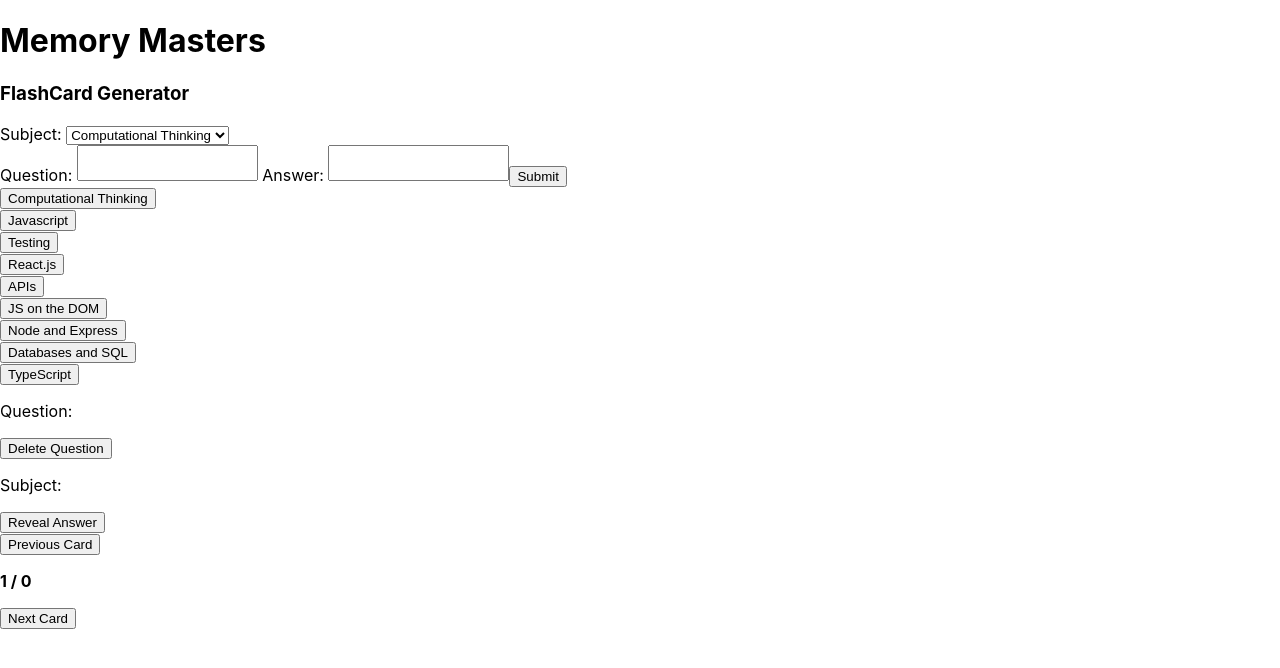
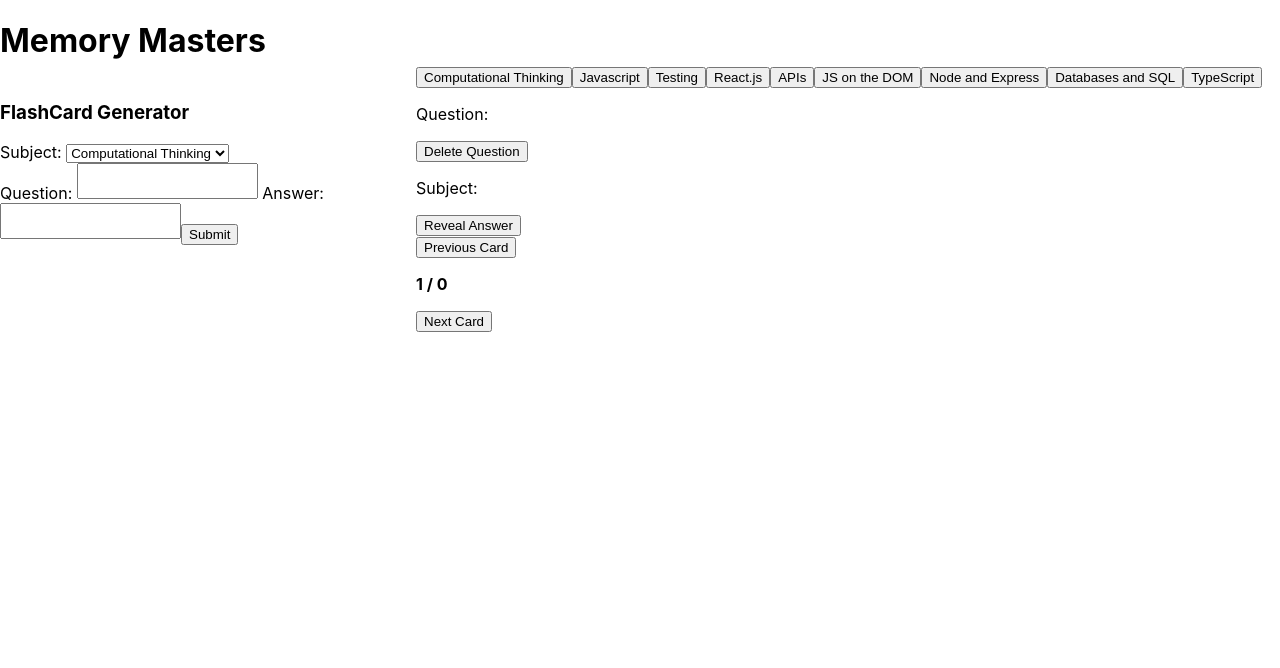
Before and after one commit to SchoolOfCode/bc14_w7_project-frontend-agile-avengers-room-2, a React (Create React App) app in the folder memory-master/: page / in a window 1280 px wide. Shown: the top 668 px of the page. Built offline with nearby package versions, Linux system fonts and the light colour scheme.

Commit message:
Setting up initial Grid

```diff
--- a/memory-master/package.json
+++ b/memory-master/package.json
@@ -3,6 +3,9 @@
   "version": "0.1.0",
   "private": true,
   "dependencies": {
+    "@emotion/react": "^11.10.6",
+    "@emotion/styled": "^11.10.6",
+    "@mui/material": "^5.12.2",
     "@testing-library/jest-dom": "^5.16.5",
     "@testing-library/react": "^13.4.0",
     "@testing-library/user-event": "^13.5.0",
--- a/memory-master/src/Components/App/App.js
+++ b/memory-master/src/Components/App/App.js
@@ -3,6 +3,7 @@ import Form from "../Form/Form";
 import QuestionCard from "../QuestionCard/QuestionCard";
 import SubjectCard from "../SubjectCard/SubjectCard";
 import { useState, useEffect } from "react";
+import { Grid } from "@mui/material";
 
 /* Plan for MVP
 - The user will be presented with a form in which they select from a list of hard-coded subjects, in which the subsequent flash cards will be grouped.
@@ -55,15 +56,14 @@ const initialQuestionsAndAnswers = [
 ];
 
 function App() {
-
   //created state variables
   const [questionsAndAnswers, setQuestionsAndAnswers] = useState(
     initialQuestionsAndAnswers
   );
 
-    useEffect(()=>{
+  useEffect(() => {
     displayQuestion(currentSubject);
-    }, [questionsAndAnswers])
+  }, [questionsAndAnswers]);
 
   // questionsAndAnswers is an array of objects, each object contains a question and answer, unique key, and subject
   const [currentSubject, setCurrentSubject] = useState(""); //currentSubject is a string, which will be the subject of the current card being displayed
@@ -125,7 +125,7 @@ function App() {
     let newArray = questionsAndAnswers.filter((item) => item.key !== key);
     console.log(newArray);
     setQuestionsAndAnswers(newArray);
-    console.log(questionsAndAnswers)
+    console.log(questionsAndAnswers);
 
     //update the state based on the previous state using the updater function
     // setQuestionsAndAnswers((filteredArray) => {
@@ -166,6 +166,8 @@ function App() {
   return (
     <main>
       <h1>Memory Masters</h1>
+      <Grid container spacing={2}>
+        <Grid item xs={12} md={4}>
           <Form
             subjectList={subjectList}
             storeQuestionInput={storeQuestionInput}
@@ -175,10 +177,23 @@ function App() {
               addObject(selectedSubject, newQuestion, newAnswer);
             }}
           />
+        </Grid>
+        <Grid item xs={12} md={8} container spacing={2}>
           {subjectList.map((item) => {
-        return <SubjectCard setCurrentSubject={setCurrentSubject} subject={item} displayQuestion={displayQuestion} />;
+            return (
+              <SubjectCard
+                setCurrentSubject={setCurrentSubject}
+                subject={item}
+                displayQuestion={displayQuestion}
+              />
+            );
           })}
-      <QuestionCard filteredArray={filteredArray} deleteObject={deleteObject} />
+          <QuestionCard
+            filteredArray={filteredArray}
+            deleteObject={deleteObject}
+          />
+        </Grid>
+      </Grid>
     </main>
   );
 }
--- /dev/null
+++ b/memory-master/src/Components/SubjectCard/SubjectCard.css
@@ -0,0 +1,9 @@
+.Subject-Card-div {
+    display: flex;
+    flex-wrap: wrap;
+    margin: -10px;
+  }
+
+.Subject-card {
+  margin: 10px;
+}
--- a/memory-master/src/index.js
+++ b/memory-master/src/index.js
@@ -3,6 +3,7 @@ import ReactDOM from 'react-dom/client';
 import './index.css';
 import App from './Components/App/App';
 import reportWebVitals from './reportWebVitals';
+import "@mui/material/styles";
 
 const root = ReactDOM.createRoot(document.getElementById('root'));
 root.render(
```
Also changed, not shown: memory-master/src/Components/SubjectCard/flashcard.png (added), 1 other file (tests, documents, lock files or other folders). Lines whose indentation alone changed are shown as unchanged.
